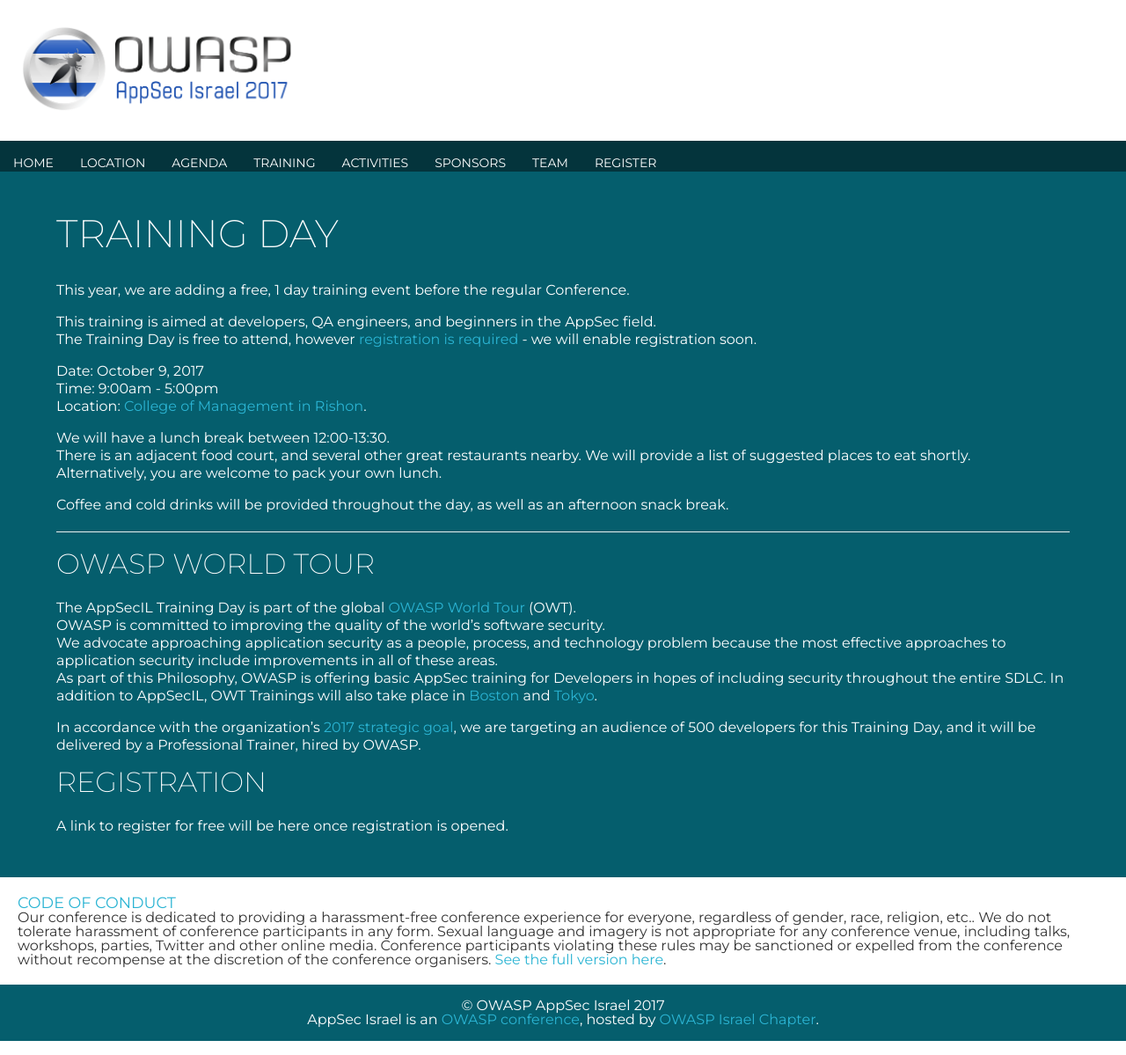
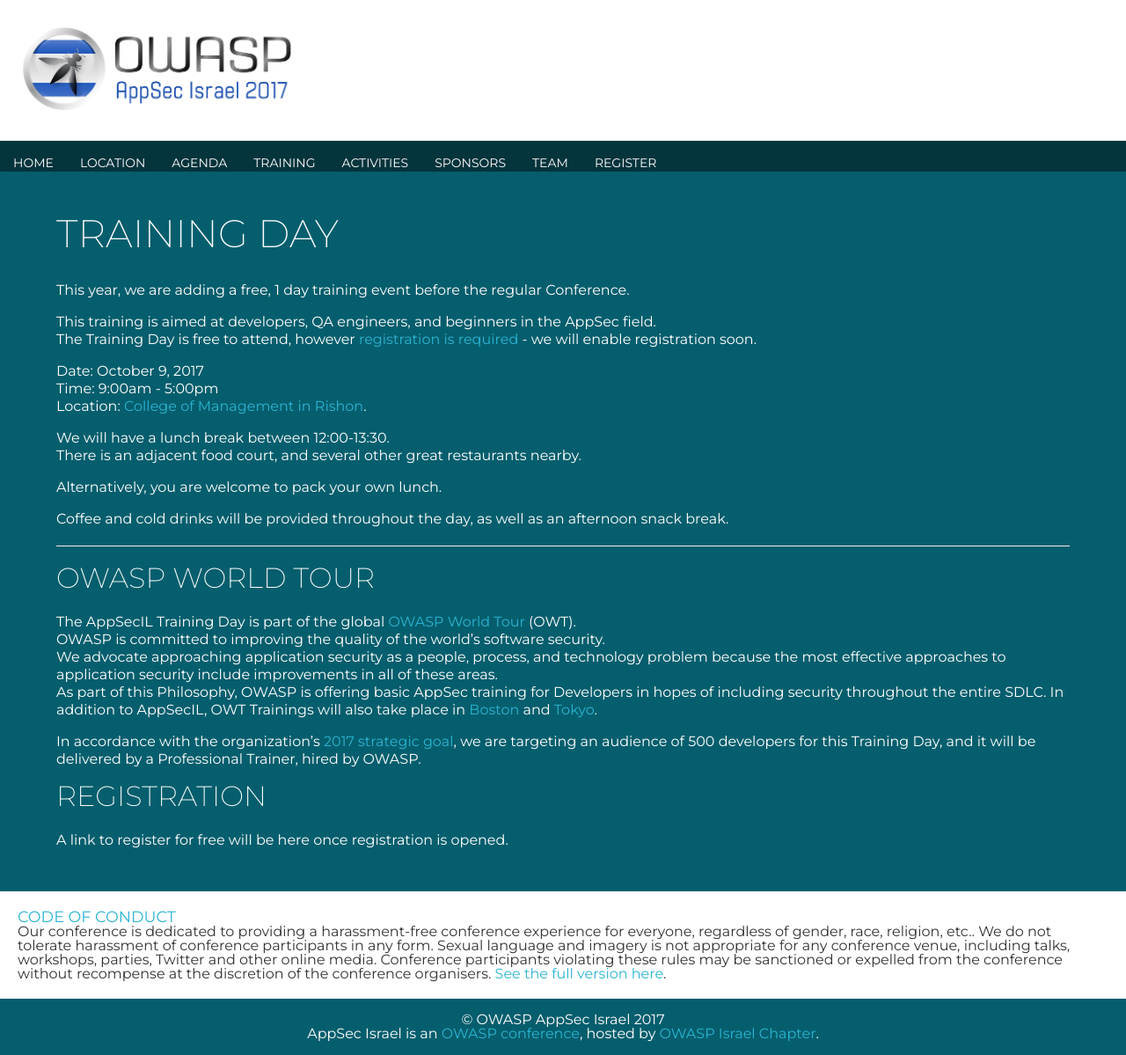
Before and after one commit to OWASP/AppSec-Israel-2017, a Jekyll site: the page built from Training.md, in a window 1280 px wide. Shown: the whole page at 88% size. Built offline with Jekyll 4.4.1, drawn with Linux system fonts in a browser that asks for light colours; our own code applies the rules of GitHub Pages for plain Markdown files.

Commit message:
Update Training.md

```diff
--- a/Training.md
+++ b/Training.md
@@ -13,7 +13,8 @@ The Training Day is free to attend, however [registration is required](Register)
 **Location:** [College of Management in Rishon](Location).
 
 We will have a lunch break between 12:00-13:30.
-There is an adjacent food court, and several other great restaurants nearby. We will provide a list of suggested places to eat shortly.
+There is an adjacent food court, and several other great restaurants nearby.
+
 Alternatively, you are welcome to pack your own lunch.
 
 Coffee and cold drinks will be provided throughout the day, as well as an afternoon snack break.
```
